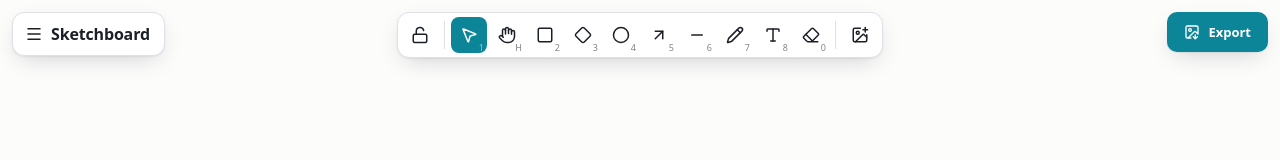
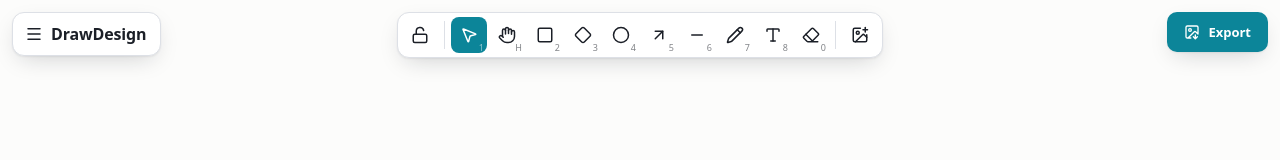
Before and after one commit to lokeshazad10/DrawDesign, a React (Vite) app: page / in a window 1280 px wide. Shown: the top 160 px of the page. Built offline with nearby package versions, Linux system fonts and the light colour scheme.

Commit message:
change topbar button text

```diff
--- a/src/features/board/components/TopBar.jsx
+++ b/src/features/board/components/TopBar.jsx
@@ -105,7 +105,7 @@ export default function TopBar({ board, onExport, onHelp, onToast }) {
         >
           <Menu size={18} />
           <span className="font-(family-name:--font-display) text-[16px] font-bold tracking-[-0.01em] max-[720px]:hidden">
-            Sketchboard
+            DrawDesign
           </span>
         </button>
         {open && (
```
